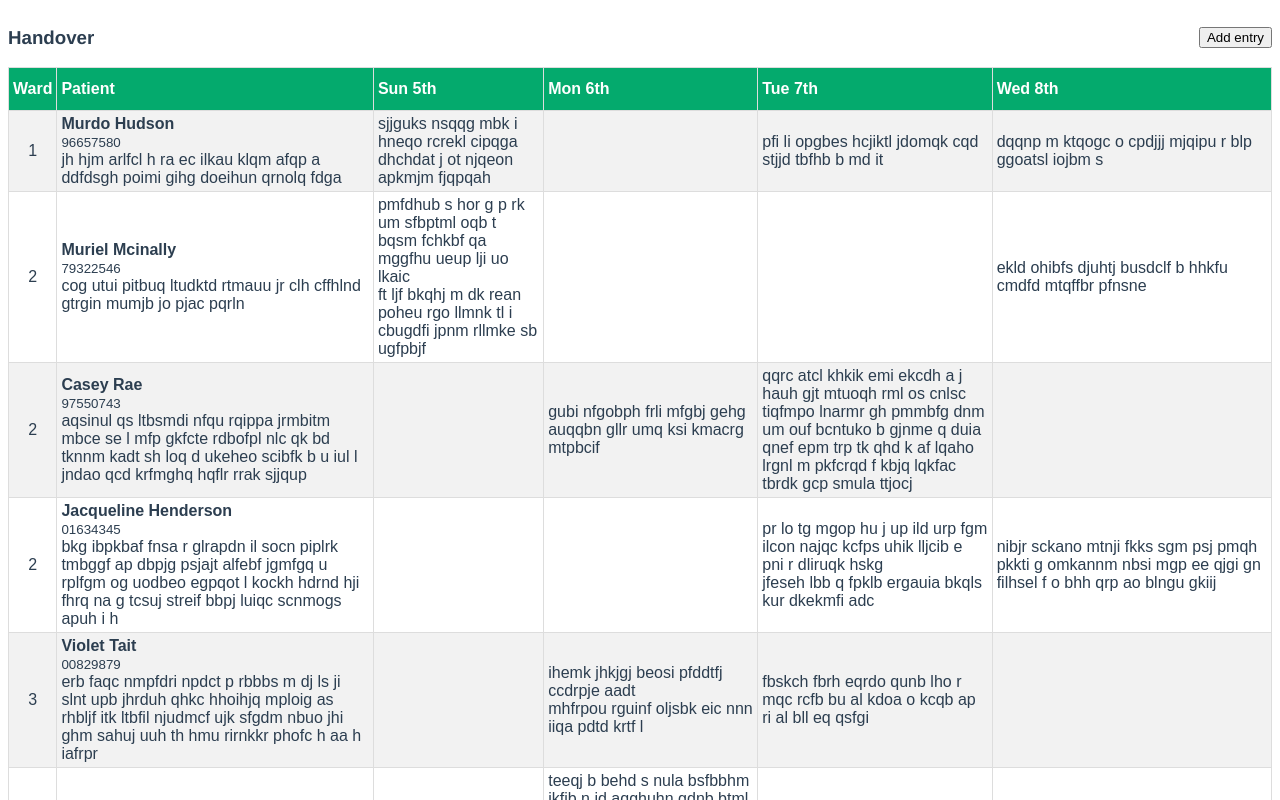
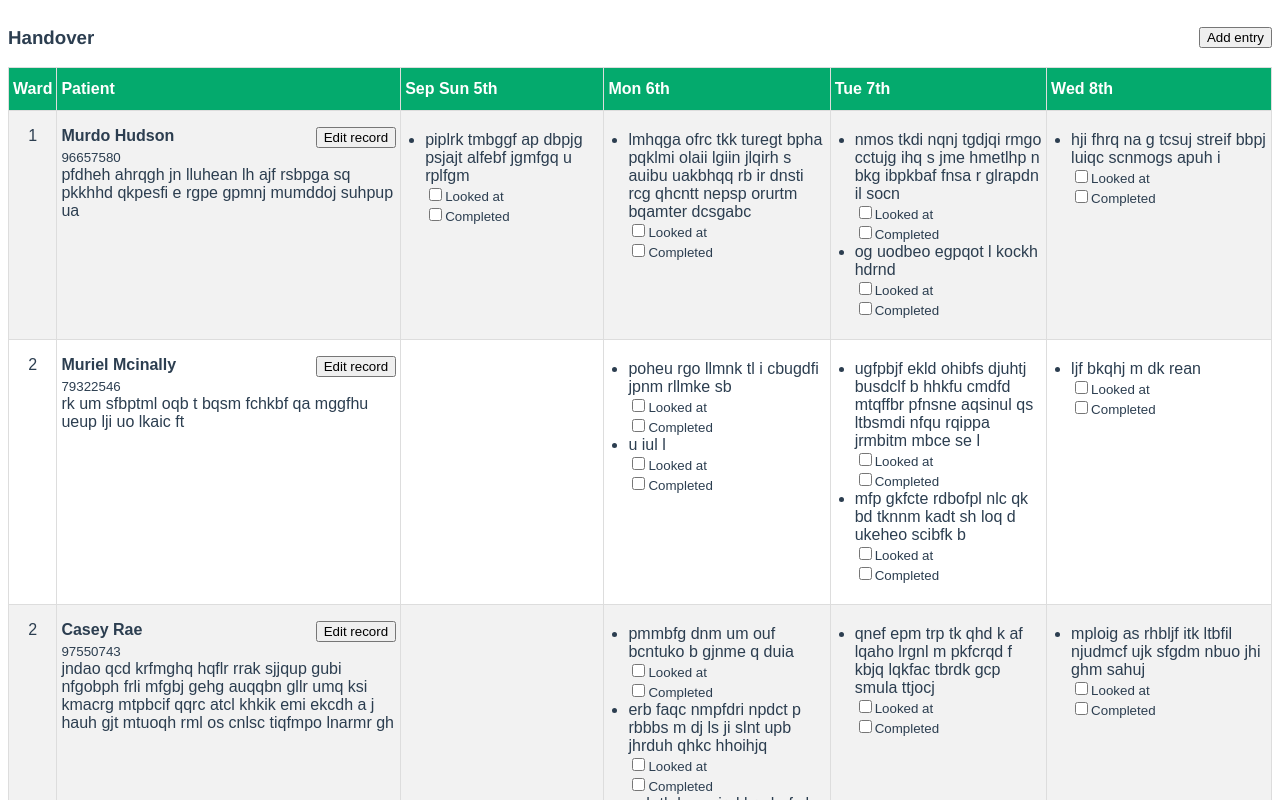
Before and after one commit to liamsain/handover-front-end, a Vue app: page / in a window 1280 px wide. Shown: the top 800 px of the page. Built offline with nearby package versions, Linux system fonts and the light colour scheme.

Commit message:
adding proper todo lists to each table cell. edit row working. ish

```diff
--- a/src/App.vue
+++ b/src/App.vue
@@ -31,4 +31,7 @@
 p {
   margin: 0;
 }
+ul {
+  padding-inline-start: 20px;
+}
 </style>
--- a/src/components/AddPatientModal.vue
+++ b/src/components/AddPatientModal.vue
@@ -2,7 +2,7 @@
   <Modal @close="$emit('close')">
     <div slot="header" class="add-entry-modal__title">
       <h3>Add patient</h3>
-      <button @click="$emit('close')">X</button>
+      <button @click="$emit('close')">Close</button>
     </div>
     <div slot="body">
       <form>
@@ -78,7 +78,7 @@
       </form>
     </div>
     <div slot="footer" style="text-align: right">
-      <button @click="submit">Add patient</button>
+      <button @click="submit">Submit</button>
     </div>
   </Modal>
 </template>
@@ -145,5 +145,6 @@ export default Vue.extend({
 textarea {
   font-family: Avenir, Helvetica, Arial, sans-serif;
   width: 100%;
+  padding: 4px;
 }
 </style>
--- a/src/components/PatientRow.vue
+++ b/src/components/PatientRow.vue
@@ -1,26 +1,33 @@
 <template>
   <tr>
-    <td style="text-align: center">{{ entry.wardNumber }}</td>
+    <td style="text-align: center; padding-top: 16px">
+      {{ entry.wardNumber }}
+    </td>
     <td>
-      <p>
-        <strong>{{ entry.patientName }}</strong>
-      </p>
+      <div
+        style="display: flex; justify-content: space-between; margin-top: 12px"
+      >
+        <p>
+          <strong>{{ entry.patientName }}</strong>
+        </p>
+        <button @click="$emit('edit', entry)">Edit record</button>
+      </div>
       <p>
         <small>{{ entry.patientNumber }}</small>
       </p>
       <p>{{ entry.patientHistory }}</p>
     </td>
     <td>
-      <p v-for="(note, i) in todayTodos" :key="i">{{ note.text }}</p>
+      <PatientRowCell :todos="todayTodos" />
     </td>
     <td>
-      <p v-for="(note, i) in tomorrowTodos" :key="i">{{ note.text }}</p>
+      <PatientRowCell :todos="tomorrowTodos" />
     </td>
     <td>
-      <p v-for="(note, i) in dayAfterTomorrowTodos" :key="i">{{ note.text }}</p>
+      <PatientRowCell :todos="dayAfterTomorrowTodos" />
     </td>
     <td>
-      <p v-for="(note, i) in threeDaysFromNowTodos" :key="i">{{ note.text }}</p>
+      <PatientRowCell :todos="threeDaysFromNowTodos" />
     </td>
   </tr>
 </template>
@@ -30,8 +37,10 @@ import Vue, { PropType } from "vue";
 import { IEntry } from "@/types/IEntry";
 import { ITodo } from "@/types/ITodo";
 import { isSameDay, addDays } from "date-fns";
+import PatientRowCell from "./PatientRowCell.vue";
 export default Vue.extend({
   name: "PatientRow",
+  components: { PatientRowCell },
   props: {
     entry: {
       type: Object as PropType<IEntry>,
--- /dev/null
+++ b/src/components/PatientRowCell.vue
@@ -0,0 +1,36 @@
+<template>
+  <ul>
+    <li v-for="(todo, i) in todos" :key="i">
+      {{ todo.text }}
+      <div>
+        <input
+          type="checkbox"
+          :id="i + 'today-looked-at'"
+          v-model="todo.lookedAt"
+        /><label :for="i + 'today-looked-at'"><small>Looked at</small></label>
+      </div>
+      <div>
+        <input
+          type="checkbox"
+          :id="i + 'today-completed'"
+          v-model="todo.completed"
+        /><label :for="i + 'today-completed'"><small>Completed</small></label>
+      </div>
+    </li>
+  </ul>
+</template>
+
+<script lang="ts">
+import Vue, { PropType } from "vue";
+import { ITodo } from "@/types/ITodo";
+export default Vue.extend({
+  name: "PatientRowCell",
+  props: {
+    todos: {
+      type: Array as PropType<Array<ITodo>>,
+    },
+  },
+});
+</script>
+
+<style scoped></style>
--- a/src/forms/AddPatientForm.ts
+++ b/src/forms/AddPatientForm.ts
@@ -2,14 +2,14 @@ import { IFormField } from "@/types/IFormField";
 import { ITodo } from "@/types/ITodo";
 import { IEntry } from "@/types/IEntry";
 
-export interface IAddPatientFormConfig {
-  wardNumber?: number;
-  patientName?: string;
-  patientNumber?: string;
-  patientHistory?: string;
-  todos?: ITodo[];
-  entryCreationDate?: Date;
-}
+// export interface IAddPatientFormConfig {
+//   wardNumber?: number;
+//   patientName?: string;
+//   patientNumber?: string;
+//   patientHistory?: string;
+//   todos?: ITodo[];
+//   entryCreationDate?: Date;
+// }
 export default class AddPatientForm {
   wardNumber: IFormField = { value: 0, errorMsg: "" };
   patientName: IFormField = { value: "", errorMsg: "" };
@@ -18,28 +18,16 @@ export default class AddPatientForm {
   todos: ITodo[] = [];
   entryCreationDate?: Date;
 
-  constructor(arg?: IAddPatientFormConfig) {
+  constructor(arg?: IEntry) {
     if (!arg) {
       return;
     }
-    if (arg.wardNumber) {
     this.wardNumber.value = arg.wardNumber;
-    }
-    if (arg.patientName) {
     this.patientName.value = arg.patientName;
-    }
-    if (arg.patientNumber) {
     this.patientNumber.value = arg.patientNumber;
-    }
-    if (arg.patientHistory) {
     this.patientHistory.value = arg.patientHistory;
-    }
-    if (arg.todos) {
     this.todos = arg.todos;
-    }
-    if (arg.entryCreationDate) {
     this.entryCreationDate = arg.entryCreationDate;
-    }
   }
   get entry(): IEntry {
     return {
--- a/src/types/IEntry.ts
+++ b/src/types/IEntry.ts
@@ -1,6 +1,5 @@
 import { ITodo, generate as generateTodos } from "./ITodo";
 import {
-  getRandomString,
   getRandomName,
   getRandomNumberString,
   getRandomNumber,
--- a/src/types/ITodo.ts
+++ b/src/types/ITodo.ts
@@ -14,7 +14,7 @@ export function generate(count = 1): ITodo[] {
     const daysToAdd = getRandomNumber(0, 3);
     const todo: ITodo = {
       dueDate: addDays(new Date(), daysToAdd),
-      text: getFakeWords(getRandomNumber(5, 30)),
+      text: getFakeWords(getRandomNumber(3, 25)),
       isImportant: false,
       lookedAt: false,
       completed: false,
--- a/src/views/Home.vue
+++ b/src/views/Home.vue
@@ -11,7 +11,7 @@
         <tr>
           <th>Ward</th>
           <th>Patient</th>
-          <th>{{ format(new Date(), "EEE do") }}</th>
+          <th>{{ format(new Date(), "MMM EEE do") }}</th>
           <th>{{ format(addDays(new Date(), 1), "EEE do") }}</th>
           <th>{{ format(addDays(new Date(), 2), "EEE do") }}</th>
           <th>{{ format(addDays(new Date(), 3), "EEE do") }}</th>
@@ -20,6 +20,7 @@
           v-for="entry in entries"
           :entry="entry"
           :key="entry.patientNumber"
+          @edit="onEditRow"
         />
       </table>
     </div>
@@ -52,12 +53,17 @@ export default Vue.extend({
     };
   },
   mounted() {
-    this.entries = generateEntries(10, 3).sort(
+    this.entries = generateEntries(10, 5).sort(
       (a, b) => a.wardNumber - b.wardNumber
     );
   },
   methods: {
+    onEditRow(entry: IEntry) {
+      this.addPatientForm = new AddPatientForm(entry);
+      this.addEntryModalIsOpen = true;
+    },
     onFormSubmit(data: IEntry) {
+      this.addEntryModalIsOpen = false;
       this.entries.push(data);
     },
   },
@@ -69,7 +75,9 @@ export default Vue.extend({
   border-collapse: collapse;
   width: 100%;
 }
-
+.entry-table td {
+  vertical-align: top;
+}
 .entry-table td,
 .entry-table th {
   border: 1px solid #ddd;
```
Lines whose indentation alone changed are shown as unchanged.
